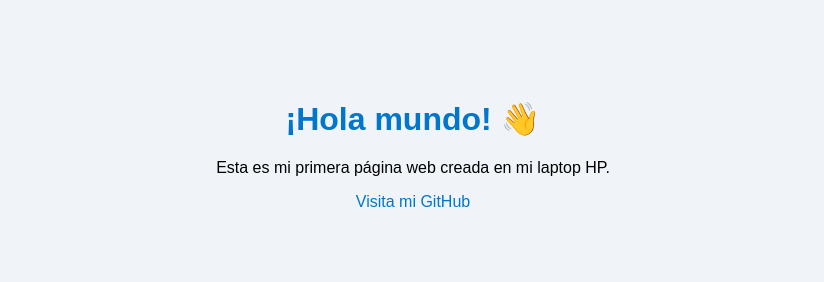
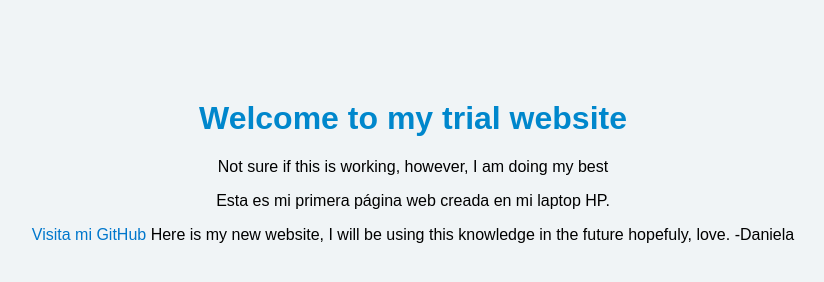
Before and after one commit to Danielafdez1/mysite-trial, a plain HTML site: page index.html in a window 1280 px wide. Shown: the whole page, without its empty margins (227-1051 px from the left). Drawn offline with Linux system fonts and the light colour scheme.

Commit message:
Update index.html

```diff
--- a/index.html
+++ b/index.html
@@ -8,11 +8,11 @@
       body {
         font-family: Arial, sans-serif;
         text-align: center;
-        background-color: #f0f4f8;
+        background-color: #f0f4f6;
         margin-top: 100px;
       }
       h1 {
-        color: #0077cc;
+        color: #0087cc;
       }
       a {
         color: #0077cc;
@@ -21,8 +21,10 @@
     </style>
   </head>
   <body>
-    <h1>¡Hola mundo! 👋</h1>
+    <h1>Welcome to my trial website
+    </h1>Not sure if this is working, however, I am doing my best
     <p>Esta es mi primera página web creada en mi laptop HP.</p>
     <a href="https://github.com/">Visita mi GitHub</a>
-  </body>
+  </body> Here is my new website, I will be using this knowledge in the future hopefuly, love. -Daniela
+
 </html>
```
